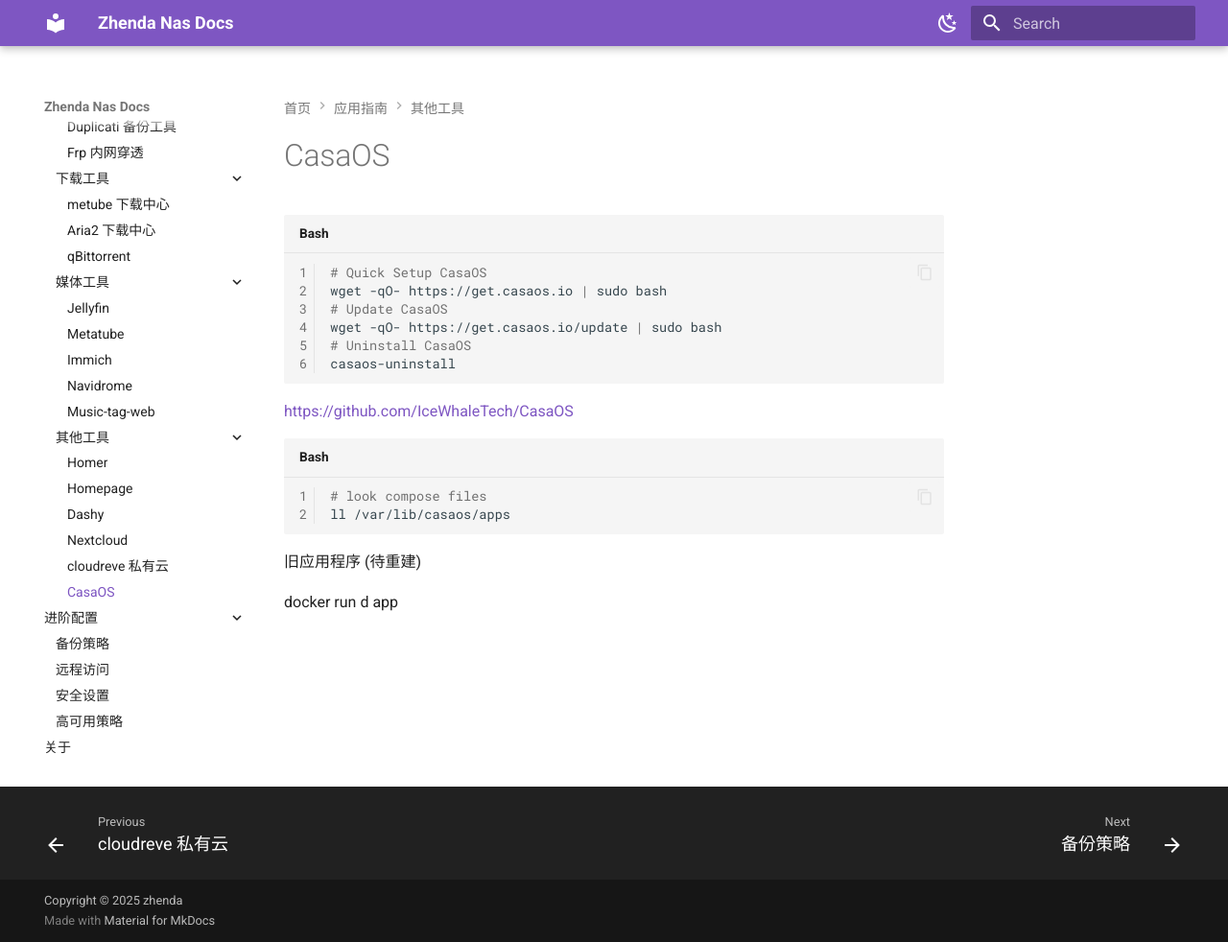
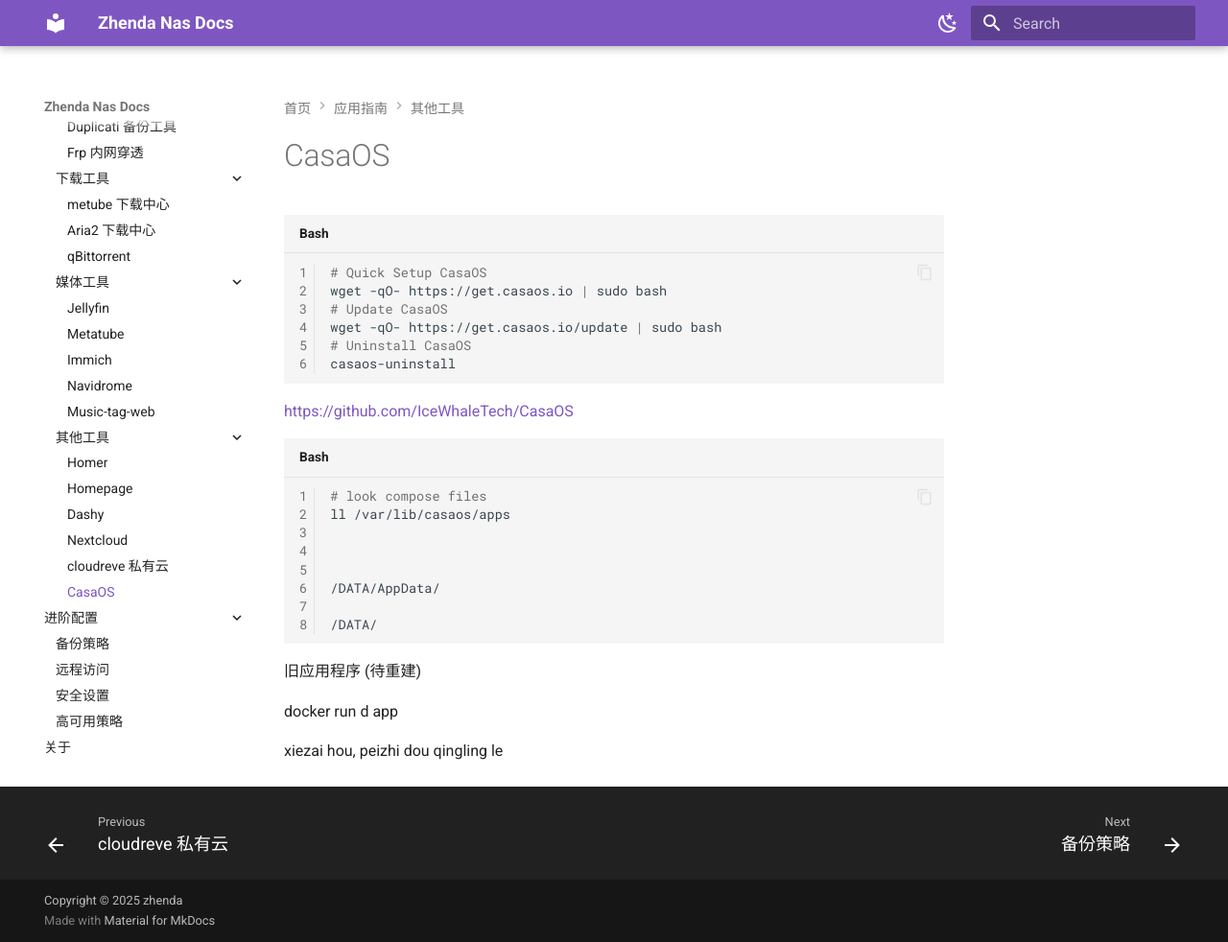
Before and after one commit to zhenda-hub/my-docker-files, an MkDocs documentation site: the page built from docs/applications/other/casaos.md, in a window 1280 px wide and 982 px high. Shown: the whole window at 96% size. Built offline with MkDocs 1.6.1 and Material for MkDocs 9.7.7, drawn with Linux system fonts in a browser that asks for light colours.

Commit message:
update(doc): casaos

````diff
--- a/docs/applications/other/casaos.md
+++ b/docs/applications/other/casaos.md
@@ -13,6 +13,12 @@
 ```bash
 # look compose files
 ll /var/lib/casaos/apps
+
+
+
+/DATA/AppData/
+
+/DATA/
 ```
 
 
@@ -22,3 +28,5 @@
 旧应用程序 (待重建)
 
 docker run d app
+
+xiezai hou, peizhi dou qingling le
````
